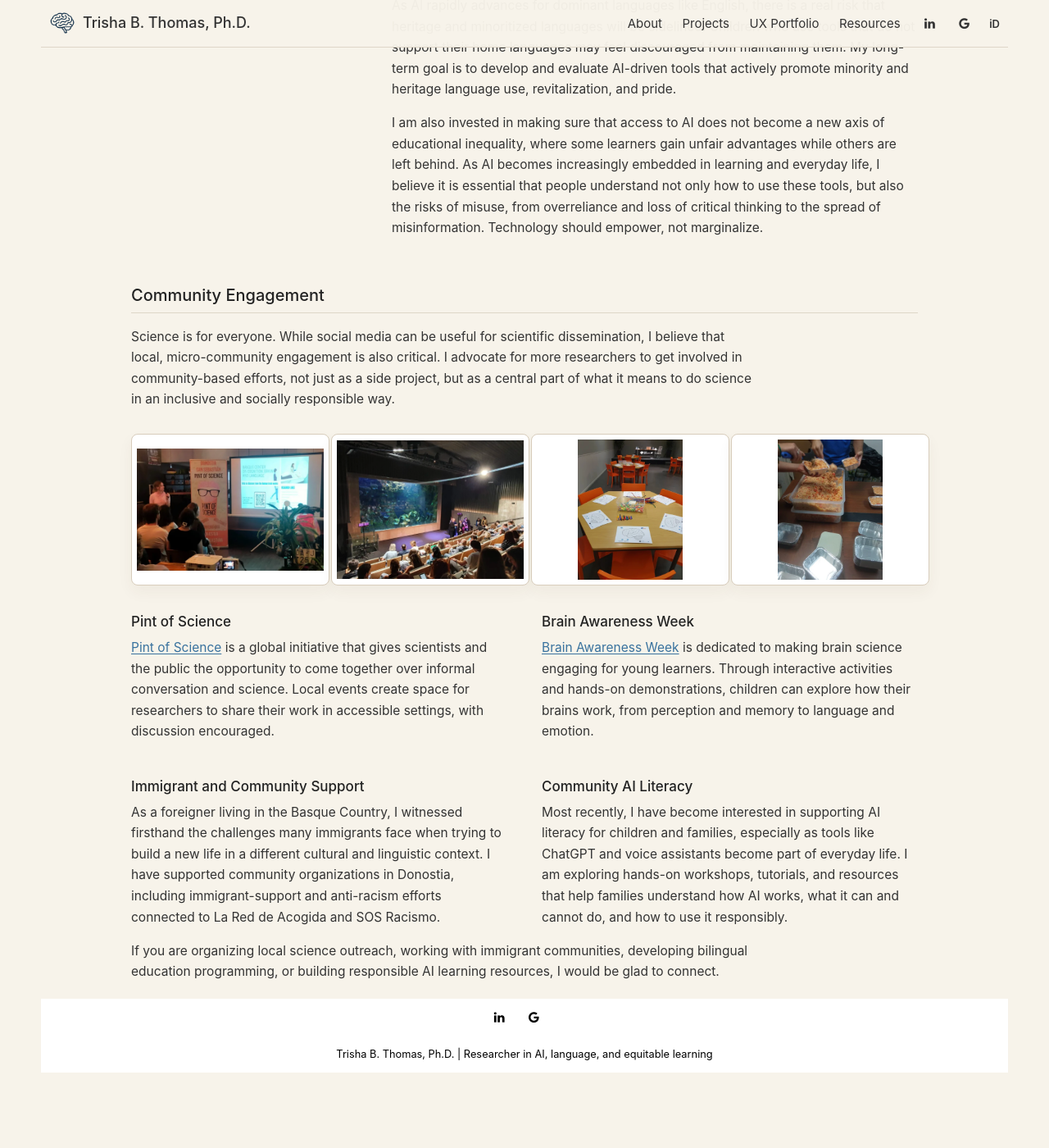
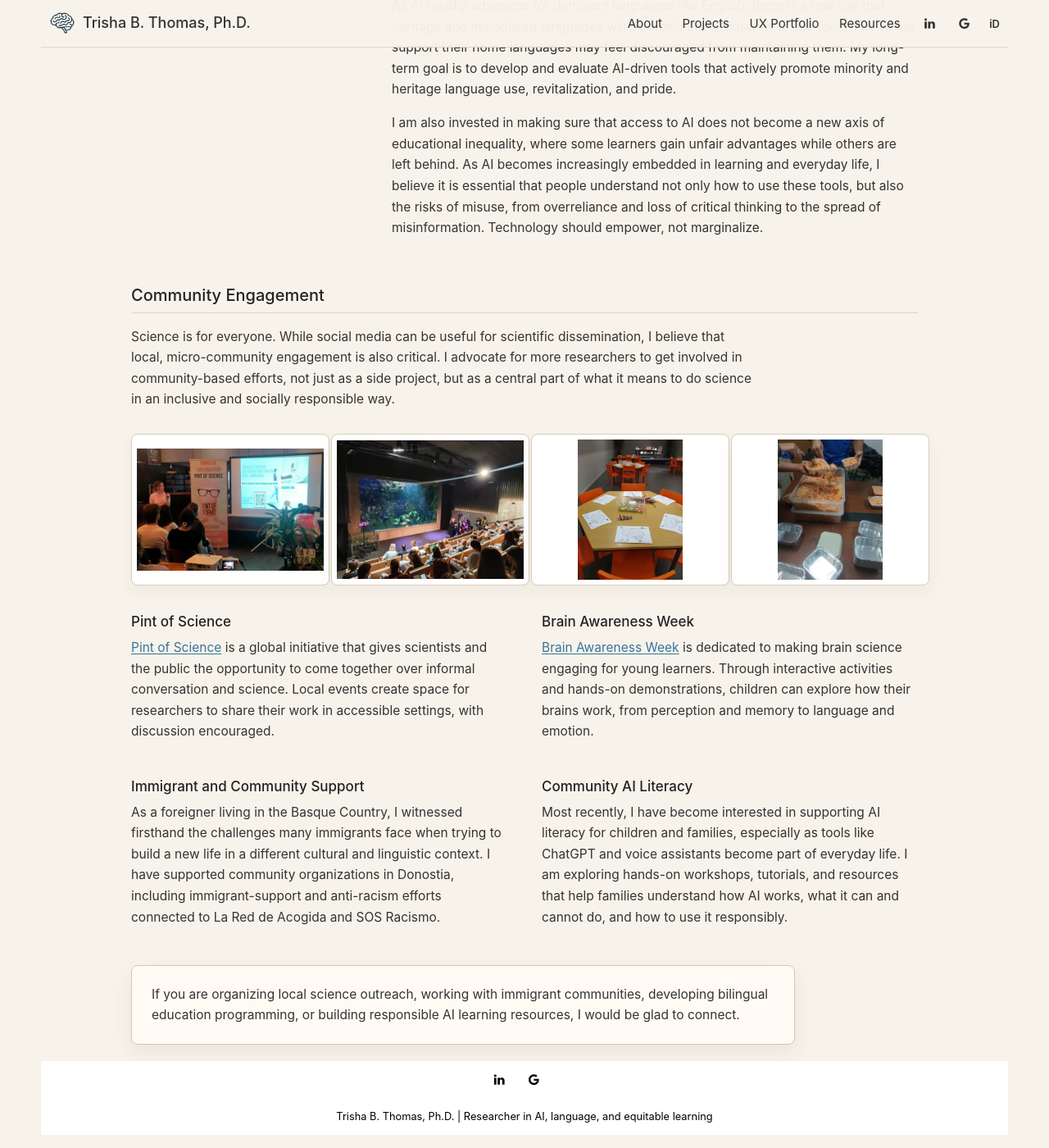
Before and after one commit to tthomas840/tthomas840.github.io, a Jekyll site: the page built from pages/about.md, in a window 1280 px wide and 1400 px high, scrolled down 1359 px. Shown: the whole window at 82% size. Built offline with Jekyll 4.4.1, drawn with Linux system fonts in a browser that asks for light colours; nearby versions of some CDN libraries; before the commit the page ends 2683 px from its top, so only the background shows below that.

Commit message:
Style community closing callout

```diff
--- a/_sass/_page.scss
+++ b/_sass/_page.scss
@@ -141,8 +141,14 @@
 }
 
 .community-closing {
+  background: #fffbf4;
+  border: 1px solid #d2c7b8;
+  border-radius: 8px;
+  box-shadow: 0 10px 24px rgba(72, 61, 45, 0.07);
   margin-bottom: 0;
-  max-width: 760px;
+  margin-top: 30px;
+  max-width: 860px;
+  padding: 22px 24px;
 }
 
 .projects-page {
```
